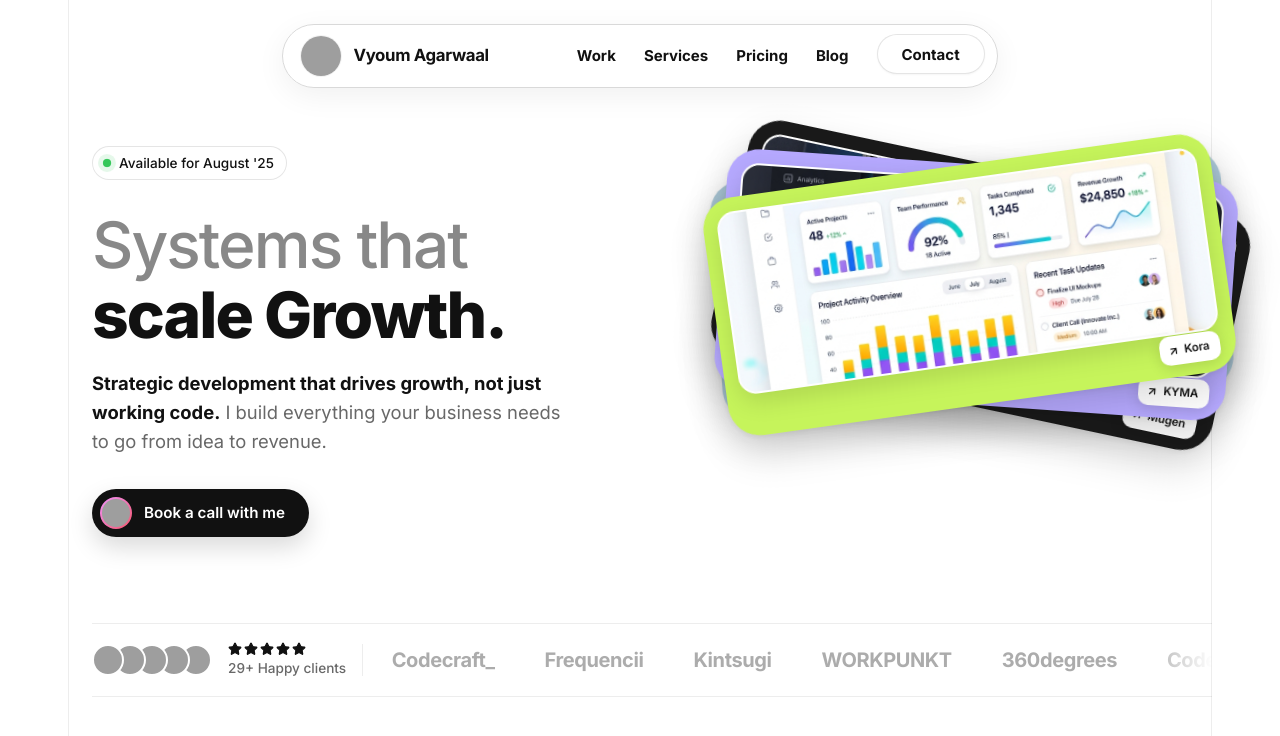
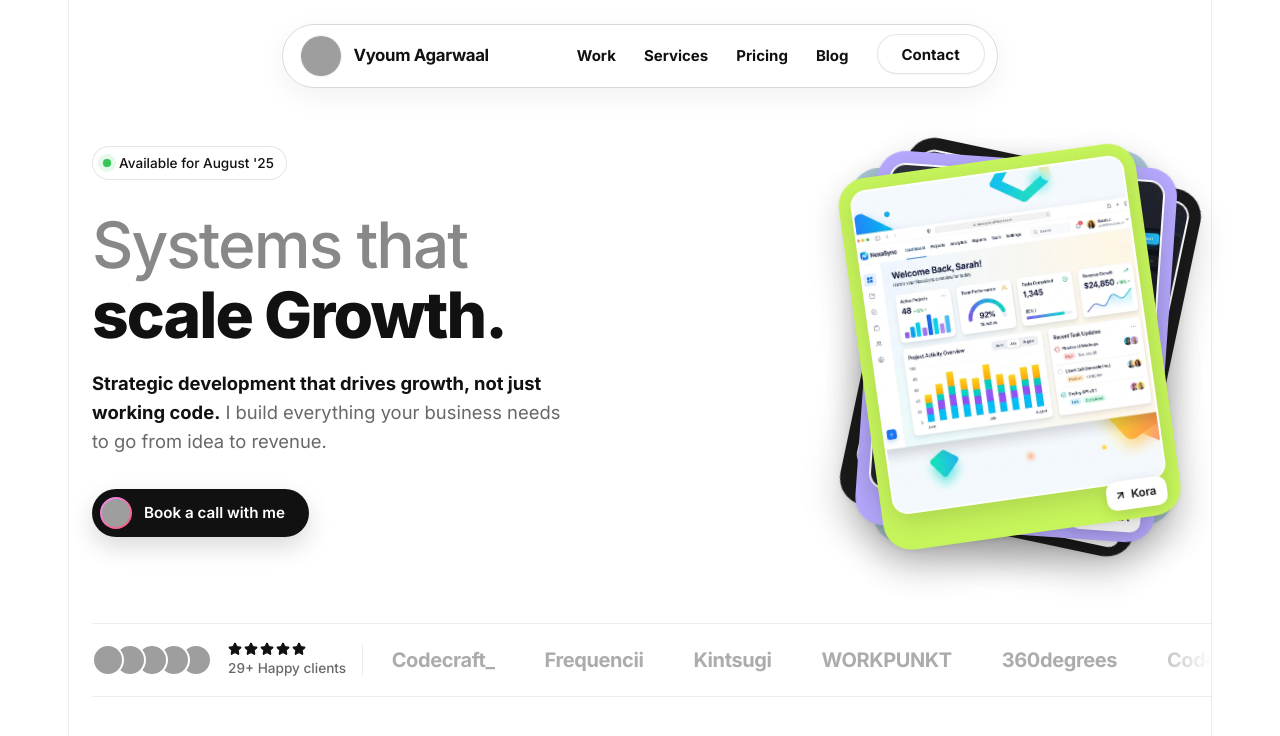
Before and after one commit to Vyoum/Vyoum-portfolio, a Next.js app in the folder framer-proxy/: page / in a window 1280 px wide. Shown: the top 736 px of the page. Built offline with nearby package versions, Linux system fonts and the light colour scheme; grey boxes are pictures that could not be loaded.

Commit message:
finally cards fixed

```diff
--- a/framer-proxy/app/components/UntanglingProjectCard.module.css
+++ b/framer-proxy/app/components/UntanglingProjectCard.module.css
@@ -1,12 +1,15 @@
 .cell {
   position: relative;
+  /* Medium inspo device size — not full half-grid stretch */
   width: 100%;
-  height: clamp(300px, 38vh, 400px);
+  max-width: 300px;
+  height: auto;
+  justify-self: center;
 }
 
 .mover {
-  position: absolute;
-  inset: 0;
+  position: relative;
+  width: 100%;
   will-change: transform;
 }
 
@@ -14,18 +17,18 @@
   display: flex;
   flex-direction: column;
   gap: 14px;
-  height: 100%;
+  width: 100%;
 }
 
-/* Soft device-like frame (LaunchFolio style) */
+/* Soft device-like frame (LaunchFolio medium proportions) */
 .frame {
   position: relative;
-  flex: 1;
-  min-height: 0;
   width: 100%;
+  /* Taller than wide — fixes squat / long-base look */
+  aspect-ratio: 4 / 5;
   /* Bezel: tighter top/sides, slightly taller chin at bottom */
-  padding: 14px 14px 42px;
-  border-radius: 32px;
+  padding: 12px 12px 36px;
+  border-radius: 28px;
   overflow: hidden;
   box-shadow:
     0 18px 40px rgba(0, 0, 0, 0.14),
@@ -51,7 +54,7 @@
   position: relative;
   width: 100%;
   height: 100%;
-  border-radius: 18px;
+  border-radius: 16px;
   overflow: hidden;
   background: #f5f5f2;
   border: 2px solid rgba(255, 255, 255, 0.95);
@@ -64,8 +67,8 @@
 
 .badge {
   position: absolute;
-  right: 16px;
-  bottom: 12px;
+  right: 14px;
+  bottom: 10px;
   z-index: 2;
   display: inline-flex;
   align-items: center;
@@ -91,13 +94,13 @@
 }
 
 .name {
-  font-size: 1.15rem;
+  font-size: 1.05rem;
   font-weight: 600;
   color: var(--foreground);
 }
 
 .category {
-  font-size: 0.88rem;
+  font-size: 0.85rem;
   color: var(--text-muted);
   margin-top: 1px;
 }
@@ -106,7 +109,7 @@
   display: inline-flex;
   align-items: center;
   gap: 5px;
-  font-size: 0.85rem;
+  font-size: 0.82rem;
   color: var(--text-muted);
   white-space: nowrap;
   transition: color var(--transition);
@@ -118,12 +121,12 @@
 
 @media (max-width: 860px) {
   .cell {
-    height: clamp(280px, 40vh, 360px);
+    max-width: min(280px, 78vw);
   }
 
   .frame {
-    border-radius: 26px;
-    padding: 12px 12px 38px;
+    border-radius: 24px;
+    padding: 10px 10px 32px;
   }
 
   .shot {
--- a/framer-proxy/app/components/UntanglingProjectCard.tsx
+++ b/framer-proxy/app/components/UntanglingProjectCard.tsx
@@ -69,12 +69,14 @@ export default function UntanglingProjectCard({
 
     const sticky = stickyRef.current;
     const pile = pileRef.current;
+    const cell = cellRef.current;
     const ro =
       typeof ResizeObserver !== "undefined"
         ? new ResizeObserver(measure)
         : null;
     if (sticky) ro?.observe(sticky);
     if (pile) ro?.observe(pile);
+    if (cell) ro?.observe(cell);
 
     return () => {
       cancelAnimationFrame(raf);
@@ -108,7 +110,7 @@ export default function UntanglingProjectCard({
                 alt={project.title}
                 fill
                 className={styles.shotImage}
-                sizes="(max-width: 860px) 90vw, 45vw"
+                sizes="(max-width: 860px) 78vw, 300px"
                 priority={index < 2}
               />
             </div>
--- a/framer-proxy/app/components/UntanglingProjects.module.css
+++ b/framer-proxy/app/components/UntanglingProjects.module.css
@@ -9,8 +9,8 @@
 .sticky {
   position: sticky;
   top: 0;
-  /* Tall enough for large 2×2 cards under the heading (not clipped to 100vh) */
-  height: max(100vh, 1180px);
+  /* Tall enough for medium 4:5 cards in a 2×2 under the heading */
+  height: max(100vh, 1280px);
   width: 100%;
   overflow: visible;
 }
@@ -270,13 +270,13 @@
   white-space: nowrap;
 }
 
-/* Pile target — right of hero title (same vertical band as h1) */
+/* Pile target — same medium device size as settled cards */
 .pileSlot {
   position: absolute;
   top: 190px;
   right: calc(48px + var(--grid-pad));
   transform: none;
-  width: min(380px, 40%);
+  width: min(300px, 32%);
   z-index: 5;
   display: flex;
   flex-direction: column;
@@ -286,8 +286,9 @@
 
 .pileAnchor {
   width: 100%;
-  aspect-ratio: 3 / 2;
-  border-radius: 32px;
+  /* Match card frame aspect so pile center aligns with the medium device */
+  aspect-ratio: 4 / 5;
+  border-radius: 28px;
   visibility: hidden;
 }
 
@@ -339,8 +340,9 @@
   bottom: auto;
   display: grid;
   grid-template-columns: repeat(2, minmax(0, 1fr));
-  gap: 28px 24px;
+  gap: 36px 48px;
   align-content: start;
+  justify-items: center;
   z-index: 30;
   min-height: 0;
   padding-bottom: 80px;
@@ -462,7 +464,7 @@
     bottom: 96px;
     right: 50%;
     transform: translateX(50%);
-    width: min(300px, 72vw);
+    width: min(280px, 72vw);
   }
 
   .header {
--- a/framer-proxy/next.config.ts
+++ b/framer-proxy/next.config.ts
@@ -4,6 +4,7 @@ const nextConfig: NextConfig = {
   turbopack: {
     root: process.cwd(),
   },
+  allowedDevOrigins: ["127.0.2.2"],
 };
 
 export default nextConfig;
```
